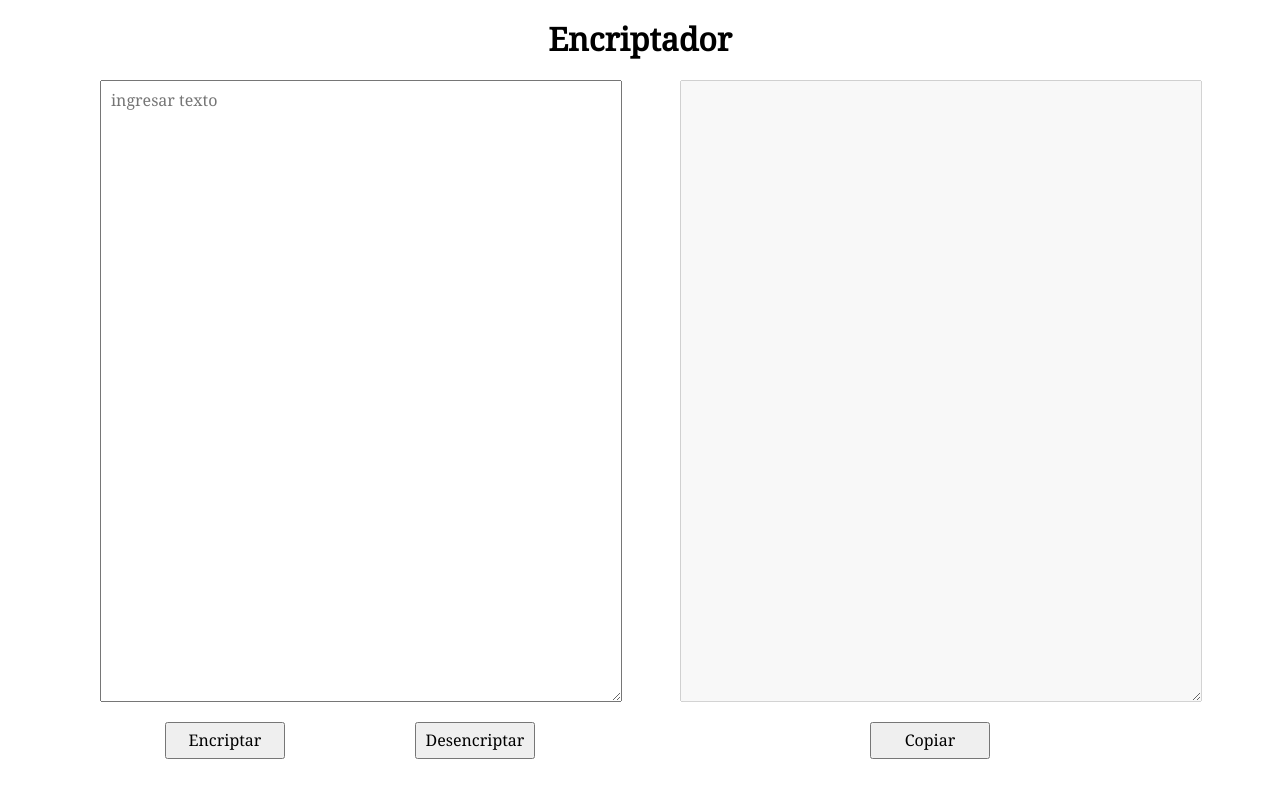
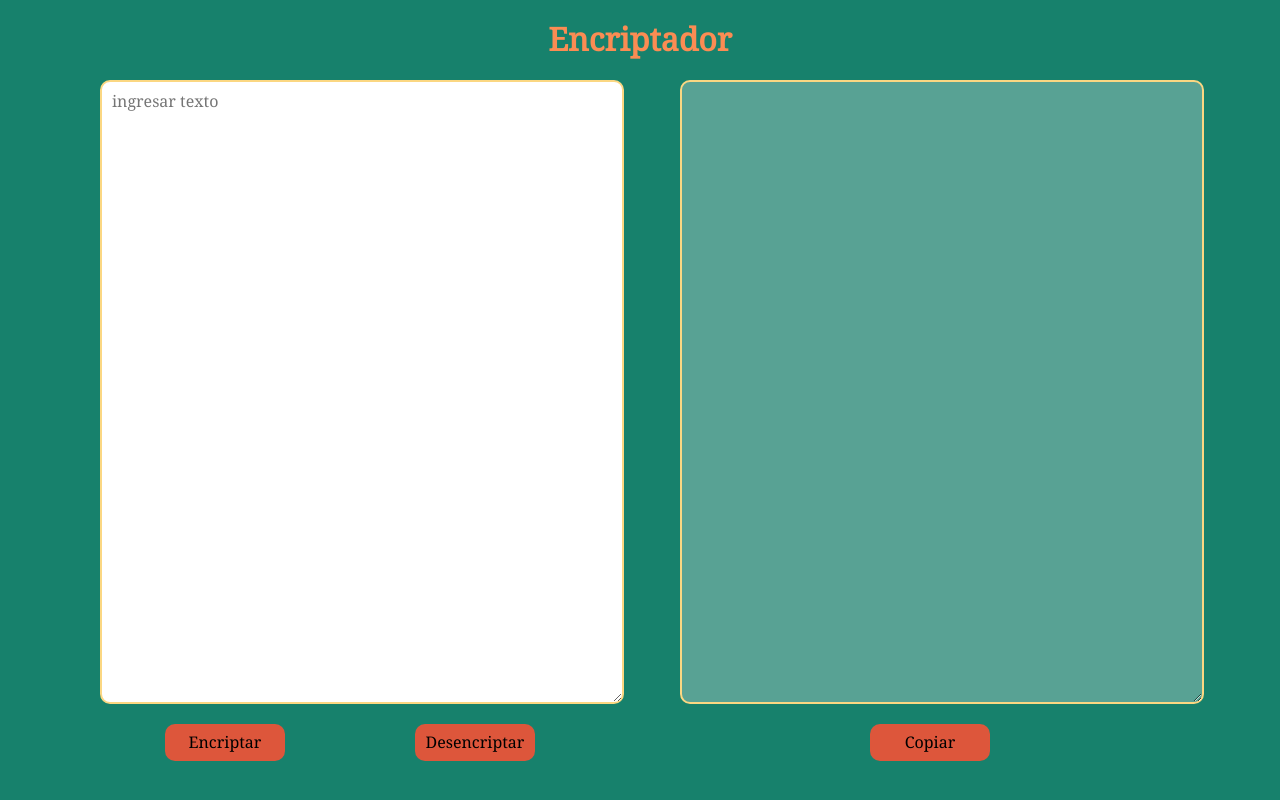
Before and after one commit to HumbleG0d/challenge_encriptador, a website: page html/index.html in a window 1280 px wide. Drawn offline with Linux system fonts and the light colour scheme.

Commit message:
Add color and borders

```diff
--- a/css/main.css
+++ b/css/main.css
@@ -2,10 +2,12 @@
 
 .body{
   font-family: 'Noto Serif', serif;
+  background-color: var(--color-background);
 }
 
 .header__titulo{
   text-align: center;
+  color: var(--color-title);
 }
 
 .header{
@@ -41,11 +43,17 @@
   width: 500px;
   height: 600px;
   padding: 10px;
+  border: 2.5px solid var(--color-border);
+  border-radius: 10px;
+  outline: none;
 }
 
 .button{
+  background-color: var(--color-button);
   width: 120px;
   height: 37px;
+  border: 0;
+  border-radius: 10px;
 }
 
 .section__butons{
```
